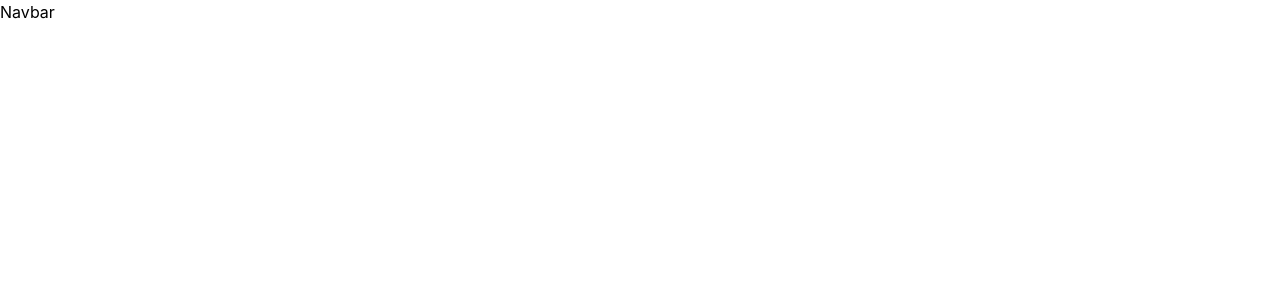
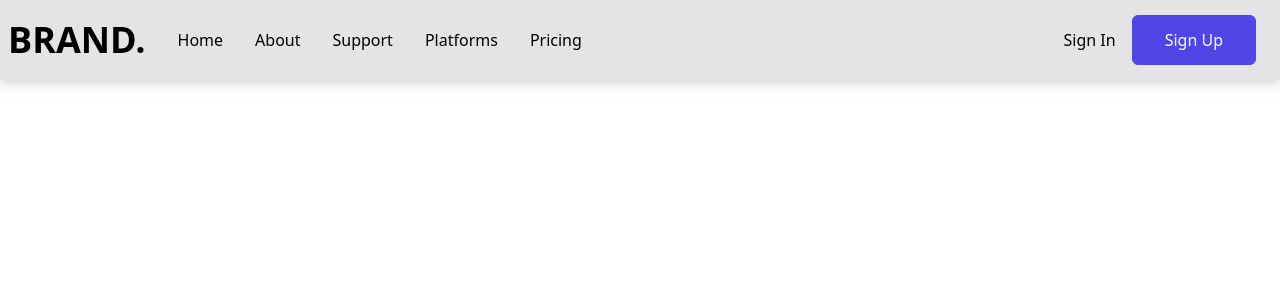
Before and after one commit to bihanviranga/tailwinds-business-site, a React (Create React App) app: page / in a window 1280 px wide. Shown: the top 300 px of the page. Built offline with nearby package versions, Linux system fonts and the light colour scheme.

Commit message:
Implement responsive navbar

```diff
--- a/package.json
+++ b/package.json
@@ -3,6 +3,7 @@
   "version": "0.1.0",
   "private": true,
   "dependencies": {
+    "@heroicons/react": "^2.0.12",
     "@testing-library/jest-dom": "^5.16.5",
     "@testing-library/react": "^13.4.0",
     "@testing-library/user-event": "^13.5.0",
--- a/src/components/Navbar.jsx
+++ b/src/components/Navbar.jsx
@@ -1,8 +1,57 @@
-import React from 'react'
+import React, { useState } from 'react'
+import { Bars3Icon, XMarkIcon } from '@heroicons/react/24/outline';
+
 
 function Navbar() {
+  const [navMenuVisible, setNavMenuVisible] = useState(false);
+
+  const handleMenuButtonClick = () => {
+    setNavMenuVisible(!navMenuVisible);
+  };
+
   return (
-    <div>Navbar</div>
+    <div className='w-screen h-[80px] z-10 bg-zinc-200 fixed drop-shadow-lg'>
+      <div className='px-2 flex justify-between items-center w-full h-full'>
+        <div className='flex items-center'>
+          <h1 className='text-3xl font-bold mr-4 sm:text-4xl'>
+            BRAND.
+          </h1>
+
+          <ul className='hidden md:flex'>
+            <li>Home</li>
+            <li>About</li>
+            <li>Support</li>
+            <li>Platforms</li>
+            <li>Pricing</li>
+          </ul>
+        </div>
+
+        <div className='hidden md:flex pr-4'>
+          <button className='border-none bg-transparent text-black mr-4'>Sign In</button>
+          <button className='px-8 py-3'>Sign Up</button>
+        </div>
+
+        <div className='md:hidden' onClick={handleMenuButtonClick}>
+          {navMenuVisible
+            ? <XMarkIcon className='w-8' />
+            : <Bars3Icon className='w-8' />
+          }
+        </div>
+      </div>
+
+    <ul className={navMenuVisible ? 'absolute bg-zinc-200 w-full px-8' : 'hidden'}>
+      <li className='border-b-2 border-zinc-300 w-full'>Home</li>
+      <li className='border-b-2 border-zinc-300 w-full'>About</li>
+      <li className='border-b-2 border-zinc-300 w-full'>Support</li>
+      <li className='border-b-2 border-zinc-300 w-full'>Platforms</li>
+      <li className='border-b-2 border-zinc-300 w-full'>Pricing</li>
+      <div className='flex flex-col my-4'>
+        <button className='bg-transparent text-indigo-600 px-8 py-3 mb-4'>Sign In</button>
+        <button className='px-8 py-3'>Sign Up</button>
+      </div>
+    </ul>
+
+    </div>
   )
 }
 
--- a/src/index.css
+++ b/src/index.css
@@ -2,16 +2,13 @@
 @tailwind components;
 @tailwind utilities;
 
-body {
-  margin: 0;
-  font-family: -apple-system, BlinkMacSystemFont, 'Segoe UI', 'Roboto', 'Oxygen',
-    'Ubuntu', 'Cantarell', 'Fira Sans', 'Droid Sans', 'Helvetica Neue',
-    sans-serif;
-  -webkit-font-smoothing: antialiased;
-  -moz-osx-font-smoothing: grayscale;
+@layer base {
+  li {
+    @apply p-4
+  }
+
+  button {
+    @apply text-white border bg-indigo-600 border-indigo-600
+    hover:bg-transparent hover:text-indigo-600 rounded-md
+  }
 }
-
-code {
-  font-family: source-code-pro, Menlo, Monaco, Consolas, 'Courier New',
-    monospace;
-}
```
Also changed, not shown: 2 other files (tests, documents, lock files or other folders).
